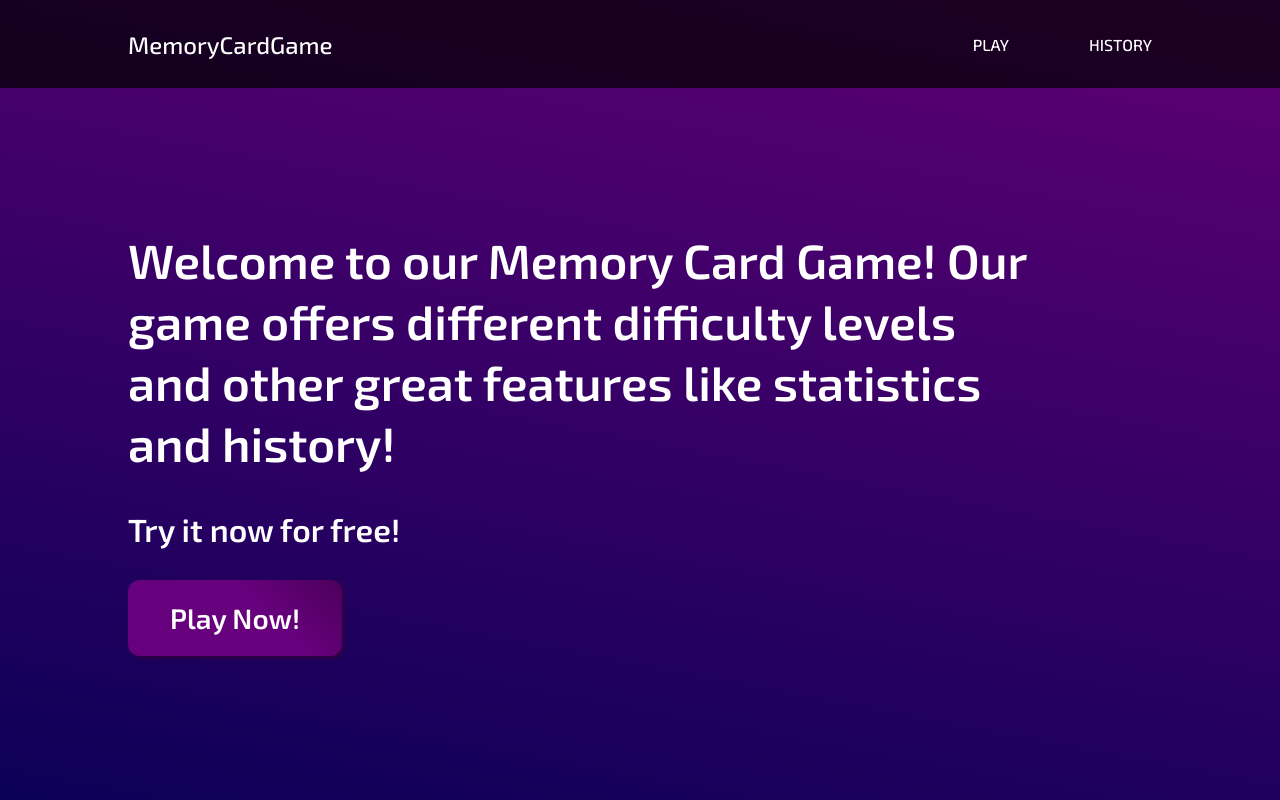
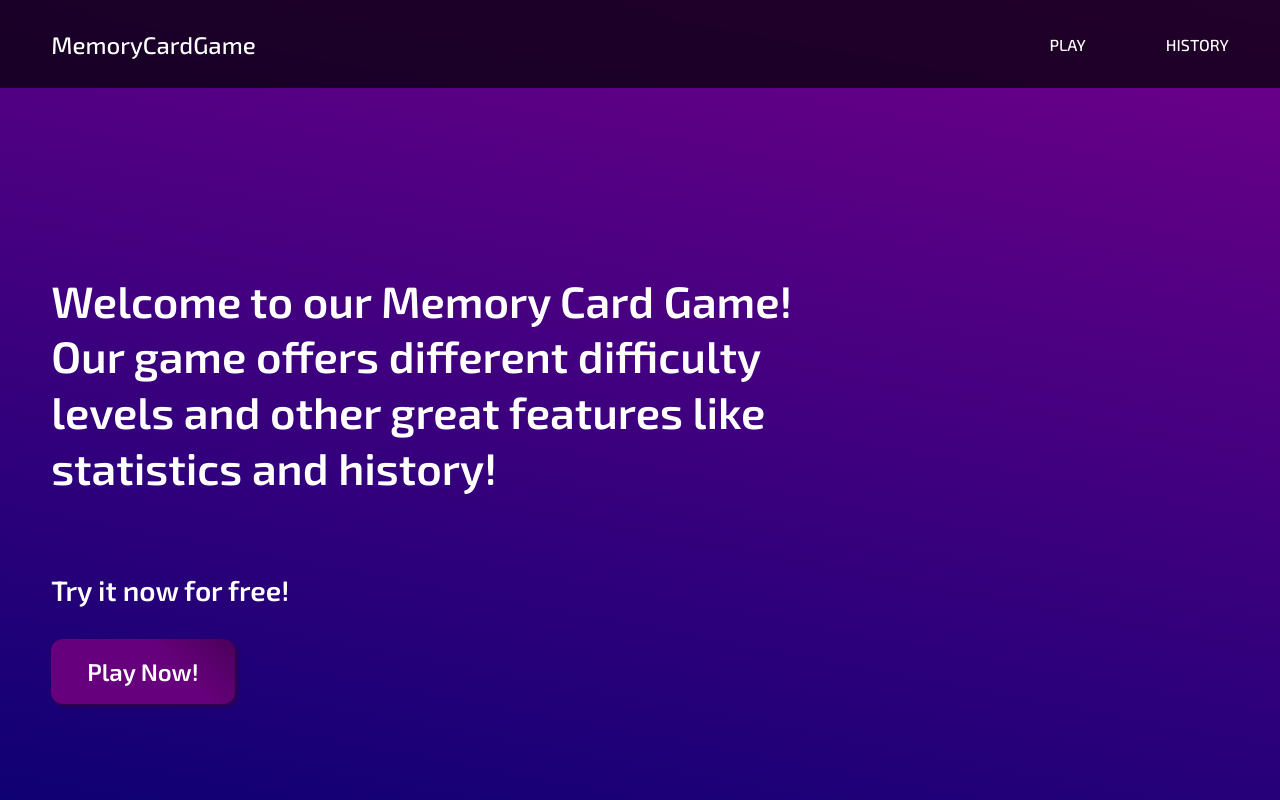
Before and after one commit to AdamPilak/react-memory-card-game, a React (Vite) app: page / in a window 1280 px wide. Built offline with nearby package versions, Linux system fonts and the light colour scheme.

Commit message:
home page

```diff
--- a/src/index.scss
+++ b/src/index.scss
@@ -1,7 +1,7 @@
 @import url("https://fonts.googleapis.com/css2?family=Exo+2:ital,wght@0,100..900;1,100..900&display=swap");
 
 // Variables
-$layout-bg: linear-gradient(-169.278deg, #600075 0%, rgb(12, 0, 87) 100%);
+$layout-bg: linear-gradient(-169.278deg, #70008a 0%, rgb(15, 0, 116) 100%);
 $btn-bg: linear-gradient(-135.474deg, #4b005b 0%, #67007c 37%);
 $text-color: #ffffff;
 $nav-height: 5.5rem;
@@ -18,6 +18,12 @@ $nav-height: 5.5rem;
 }
 
 // Global Styles
+section {
+  min-height: calc(100dvh - $nav-height);
+  max-width: 1600px;
+  width: 100%;
+}
+
 .btn {
   background: $btn-bg;
   padding: 0.75em 1.5em;
@@ -43,15 +49,16 @@ html {
 
 body {
   background: $layout-bg;
+  min-height: 100dvh;
 }
 
 main {
   display: flex;
   justify-content: center;
-  padding: $nav-height 4% 0 4%;
+  padding: $nav-height 4% 0;
 
-  @media (min-width: 1280px) {
-    padding: $nav-height 10% 0 10%;
+  @media (min-width: 1536px) {
+    padding: $nav-height 10% 0;
   }
 }
 
@@ -105,10 +112,6 @@ nav {
     }
   }
 
-  @media (min-width: 1280px) {
-    padding: 1.5rem 10%;
-  }
-
   @media (min-width: 768px) {
     .container {
       .nav-links {
@@ -120,15 +123,16 @@ nav {
       }
     }
   }
+
+  @media (min-width: 1536px) {
+    padding: 1.5rem 10%;
+  }
 }
 
 // Home
 .home {
   display: grid;
   grid-template-rows: 60% 40%;
-  min-height: calc(100dvh - $nav-height);
-  max-width: 1600px;
-  width: 100%;
   padding: 4rem 0;
 
   h1 {
@@ -148,8 +152,9 @@ nav {
     align-items: center;
     align-self: flex-end;
     justify-self: center;
+    margin-top: 4rem;
+
     h2 {
-      margin-top: 3rem;
       margin-bottom: 2rem;
       color: $text-color;
       font-size: 1.75rem;
@@ -175,7 +180,7 @@ nav {
   }
 
   @media (min-width: 768px) {
-    padding: 7rem 0 9rem 0;
+    padding: 12dvh 0;
 
     h1 {
       justify-self: flex-start;
@@ -200,6 +205,12 @@ nav {
 
   @media (min-width: 1280px) {
     h1 {
+      width: 800px;
+    }
+  }
+
+  @media (min-width: 1536px) {
+    h1 {
       width: 900px;
       font-size: 3rem;
     }
--- /dev/null
+++ b/src/pages/Play.tsx
@@ -0,0 +1,5 @@
+const Play = () => {
+  return <section className="play"></section>;
+};
+
+export default Play;
--- a/src/router.tsx
+++ b/src/router.tsx
@@ -1,6 +1,7 @@
 import { createBrowserRouter } from "react-router-dom";
 import Layout from "./layouts/Layout";
 import Home from "./pages/Home";
+import Play from "./pages/Play";
 
 const router = createBrowserRouter([
   {
@@ -11,6 +12,14 @@ const router = createBrowserRouter([
       </Layout>
     ),
   },
+  {
+    path: "/play",
+    element: (
+      <Layout>
+        <Play />
+      </Layout>
+    ),
+  },
 ]);
 
 export default router;
```
